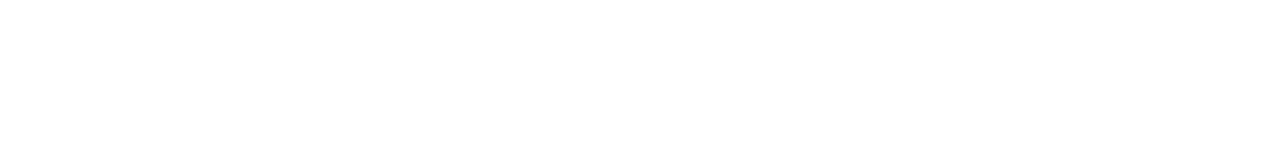
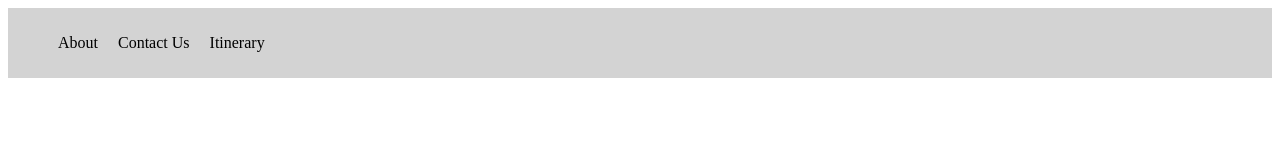
Before and after one commit to acciojob/navigate-in-style-HarshalAtkar, a website: page main.html in a window 1280 px wide. Drawn offline with Linux system fonts and the light colour scheme.

Commit message:
created a submission

```diff
--- a/main.html
+++ b/main.html
@@ -8,6 +8,13 @@
 
 <body>
 	<!-- the entire body must be written by student -->
+	<nav>
+		<ul>
+			<li>About</li>
+			<li>Contact Us</li>
+			<li>Itinerary</li>
+		</ul>
+	</nav>
     <script type="text/javascript" src="./script.js">
 </script>
 
--- a/script.js
+++ b/script.js
@@ -1 +1,4 @@
 //your JS code here. If required.
+nav{
+	back
+}
--- a/styles.css
+++ b/styles.css
@@ -1 +1,10 @@
 /*  your css code here. If applicable */
+nav{
+	background-color:#D3D3D3;
+	padding:10px;
+}
+li{
+	display:inline;
+	margin-right:1rem;
+	list-style-type:none;
+}
```
